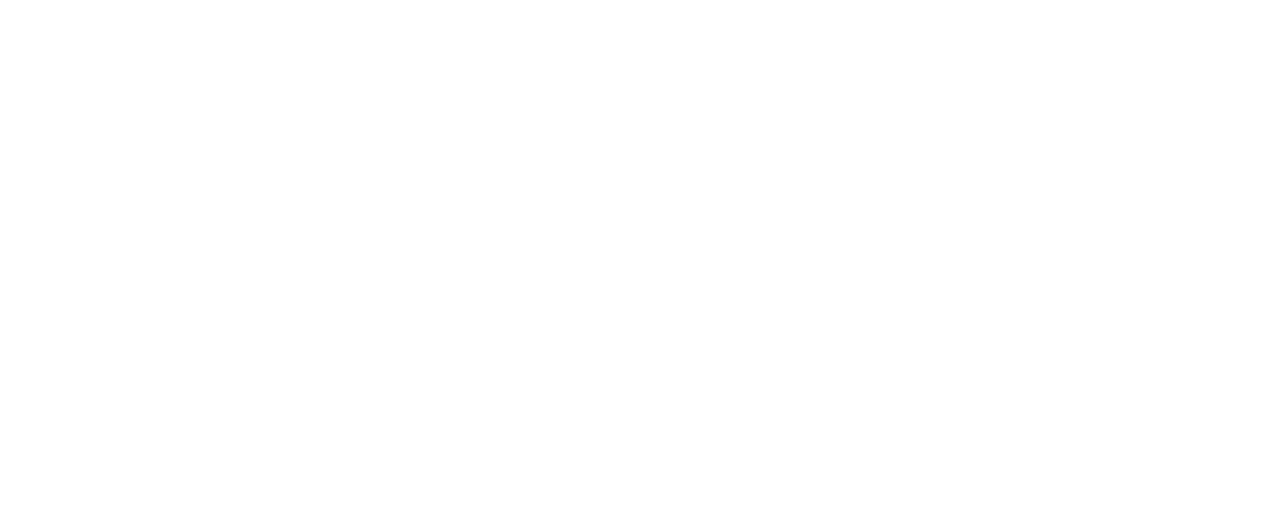
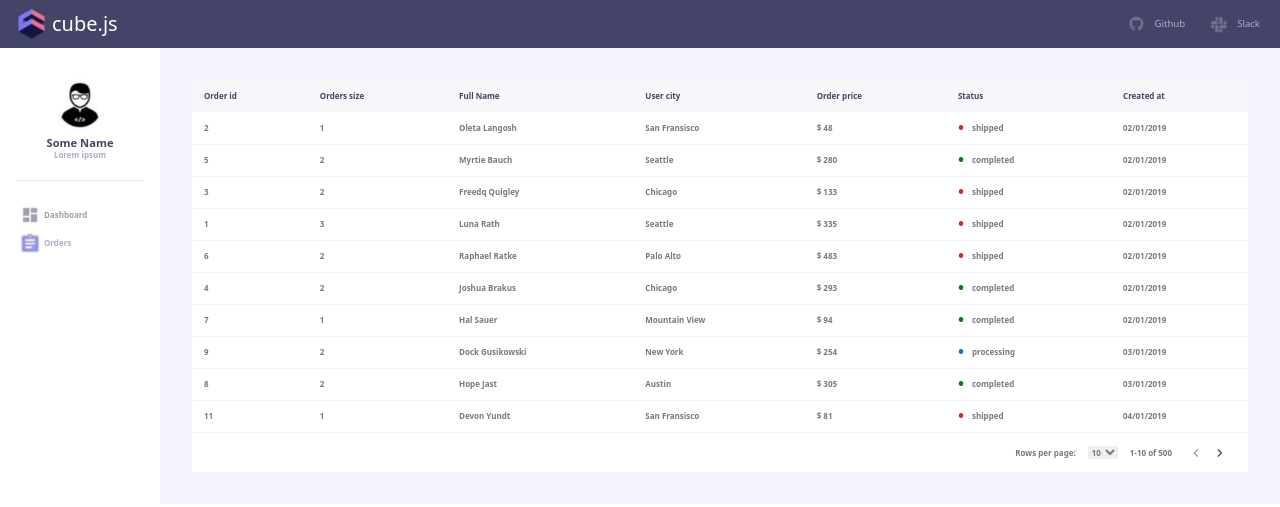
Before and after one commit to halcyon1128/cmsit-exercises, a plain HTML site: page html_exercise4.html in a window 1280 px wide. Drawn offline with nearby package versions, Linux system fonts and the light colour scheme.

Commit message:
going public

```diff
--- /dev/null
+++ b/awesome.htm
@@ -0,0 +1,82 @@
+<!DOCTYPE html>
+<html>
+
+<head>
+    <title>My Webpage</title>
+    <link href="https://cdn.jsdelivr.net/npm/tailwindcss@2.2.16/dist/tailwind.min.css" rel="stylesheet">
+    <script>
+        tailwind.config = {
+            theme: {
+                fontSize: {
+                    xs: '0.1rem',
+                    sm: '0.4rem',
+                    medium: '0.8rem',
+                    base: '0.5rem',
+                    lg: '1rem',
+                    xl: '1.25rem',
+                    '2xl': '1.563rem',
+                    '3xl': '1.953rem',
+                    '4xl': '2.441rem',
+                    '5xl': '3.052rem',
+                },
+            }
+        }
+    </script>
+</head>
+
+
+
+<body>
+    <header class="h-96 text-white bg-gray-800 px-32 pt-0 text-center flex flex-col items-top justify-center">
+        <nav class="mt-1 flex justify-between bg-gray-800 text-white text-medium">
+            <h5 class="m-0 p-0 font-bold">Header Logo</h5>
+            <div class="m-0 p-0 flex items-center text-xs font-light gap-5 text-gray-400">
+                <p>header link one</p>
+                <p>header link two</p>
+                <p>header link three</p>
+            </div>
+        </nav>
+        <div class="relative flex justify-center items-center h-30 w-full py-20 gap-5">
+            <div class="text-left text-wrap w-1/2">
+                <h1 class="text-2xl font-bold leading-none line-clamp-2">This website is awesome</h1>
+                <p class="text-xs text-grey-800 leading-tight my-2 line-clamp-3">This website has some subtext that goes
+                    here under
+                    the
+                    main title. It's
+                    a smaller font and the color
+                    is
+                    lower
+                    contrast.</p>
+                <button
+                    class="bg-blue-500 hover:bg-blue-700 text-white font-bold py-2 px-4 rounded-md text-xs p-4 w-24">
+                    Sign up
+                </button>
+            </div>
+            <div class="w-1/2 h-full max-h-42">
+                <img src="https://images.pexels.com/photos/165971/pexels-photo-165971.jpeg?auto=compress&cs=tinysrgb&w=1260&h=750&dpr=2"
+                    class="w-full aspect-[4/1]" alt="Image description">
+            </div>
+        </div>
+    </header>
+
+    <main class="h-2/3 py-8 px-4 bg-grey_awesome border-t border-b border-gray-200">
+        <section class="py-8 px-4 bg-white border-t border-b border-gray-200">
+            <h4 class="text-2xl font-bold mb-4">Section 2</h4>
+            <p>Content for section 2.</p>
+        </section>
+        <section class="py-8 px-4 bg-white border-t border-b border-gray-200">
+            <h4 class="text-2xl font-bold mb-4">Section 3</h4>
+            <p>Content for section 3.</p>
+        </section>
+        <section class="py-8 px-4 bg-white border-t border-b border-gray-200">
+            <h4 class="text-2xl font-bold mb-4">Section 4</h4>
+            <p>Content for section 4.</p>
+        </section>
+    </main>
+
+    <footer class="bg-gray-200 py-8 text-center">
+        <p>&copy; 2022 My Webpage. All rights reserved.</p>
+    </footer>
+</body>
+
+</html>
--- a/html_exercise4.html
+++ b/html_exercise4.html
@@ -0,0 +1,250 @@
+<!DOCTYPE html>
+<html lang="en">
+
+<head>
+    <meta charset="UTF-8">
+    <meta name="viewport" content="width=device-width, initial-scale=1.0">
+    <title>cubejs exercise</title>
+    <script src="https://cdn.tailwindcss.com"></script>
+    <style>
+        @import 'https://cdn.jsdelivr.net/npm/tailwindcss@2.2.19/dist/tailwind.min.css';
+    </style>
+    <script>
+        tailwind.config = {
+            theme: {
+                fontSize: {
+                    xs: '0.5rem',
+                    sm: '0.6rem',
+                    medium: '0.7rem',
+                    base: '0.8rem',
+                    lg: '1rem',
+                    xl: '1.25rem',
+                    '2xl': '1.563rem',
+                    '3xl': '1.953rem',
+                    '4xl': '2.441rem',
+                    '5xl': '3.052rem',
+                },
+                extend: {
+                    colors: {
+                        cubejs_grey: "#444468",
+                        table_bg: "#f3f3fb",
+                        table_headerbg: "#f8f7fc",
+                        table_text2: '#79787d',
+                        nav: '#acadcc',
+                        nav2: '#a09ea9',
+                        shipped: '#d52b29',
+                        completed: '#0a7d0a',
+                        processing: '#1a72c4',
+                    }
+                }
+            }
+        }
+    </script>
+    <link rel="stylesheet"
+        href="https://fonts.googleapis.com/css2?family=Material+Symbols+Outlined:opsz,wght,FILL,GRAD@20..48,100..700,0..1,-50..200" />
+    <style>
+        .material-symbols-outlined {
+            font-variation-settings:
+                'FILL' 0,
+                'wght' 400,
+                'GRAD' 0,
+                'opsz' 24
+        }
+    </style>
+</head>
+
+<body class="flex flex-col items-center justify-center text-base w-full h-auto">
+    <header class="flex p-3 justify-between items-center w-screen h-12 bg-cubejs_grey">
+        <div class="flex items-center">
+            <img src="img src/cubejslogo.png" class="w-8 h-8 mx-1 my-1 items-center object-cover">
+            <h1 class="text-xl text-white">cube.js</h1>
+        </div>
+
+        <div class="flex items-center justify-between text-sm">
+            <div class="flex flex-row px-2 py-0 items-center">
+                <img src="img src/github.png" class="w-5 h-5 mx-2 my-2 items-center object-cover">
+                <h2 class="text-nav">Github</h2>
+            </div>
+            <div class="flex flex-row px-2 py-0 items-center">
+                <img src="img src/slack.png" class="w-5 h-5 mx-2 my-2 items-center object-cover">
+                <h2 class="text-nav">Slack</h2>
+            </div>
+        </div>
+    </header>
+    <main class="flex flex-row justify-between items-start w-screen h-auto ">
+        <aside class="max-w-40 w-full h-full items-center justify-center p-4">
+            <div class="flex flex-col items-center justify-center text-center mb-5">
+                <img src="img src/user.png" class="w-16 h-16 rounded-full mx-1 my-1 items-center object-cover">
+                <h3 class="text-medium mb-0 leading-tight text-cubejs_grey font-semibold">Some Name</h3>
+                <h4 class="text-xs mt-0 leading-tight text-nav font-semibold">Lorem ipsum</h4>
+            </div>
+            <hr>
+            <div class="my-5">
+                <div class="flex flex-row items-center">
+                    <img src="img src/dashboard.png" class="w-5 h-5 mx-1 my-1 items-center object-cover">
+                    <h5 class="text-center text-xs font-semibold text-nav2">Dashboard</h5>
+                </div>
+                <div class="flex flex-row items-center">
+                    <img src="img src/orders.png" class="w-5 h-5 mx-1 my-1 items-center object-cover">
+                    <h5 class="text-center text-xs font-semibold text-nav">Orders</h5>
+                </div>
+            </div>
+        </aside>
+        <section class="flex justify-center items-start bg-table_bg w-full h-full p-8 text-xs">
+            <div class="bg-white w-full h-full">
+                <table class="items-center justify-center w-full h-full p-3">
+                    <thead class="bg-table_headerbg text-cubejs_grey font-semibold h-8 text-left">
+                        <tr>
+                            <th class="px-3">Order id</th>
+                            <th class="px-3">Orders size</th>
+                            <th class="px-3">Full Name</th>
+                            <th class="px-3">User city</th>
+                            <th class="px-3">Order price</th>
+                            <th class="px-3">Status</th>
+                            <th class="px-3">Created at</th>
+                        </tr>
+                    </thead>
+                    <tbody class="divide-y divide-table_bg text-table_text2 font-semibold h-auto">
+                        <tr class="h-8">
+                            <td class="px-3">2</td>
+                            <td class="px-3">1</td>
+                            <td class="px-3">Oleta Langosh</td>
+                            <td class="px-3">San Fransisco</td>
+                            <td class="px-3">$ 48</td>
+                            <td class="px-3 flex items-center gap-2 h-full w-full">
+                                <p class="text-shipped text-lg leading-none mb-0.5">&bull;</p>
+                                <p>shipped</p>
+                            </td>
+                            <td class="px-3">02/01/2019</td>
+                        </tr>
+                        <tr class="h-8">
+                            <td class="px-3">5</td>
+                            <td class="px-3">2</td>
+                            <td class="px-3">Myrtie Bauch</td>
+                            <td class="px-3">Seattle</td>
+                            <td class="px-3">$ 280</td>
+                            <td class="px-3 flex items-center gap-2 h-full w-full">
+                                <p class="text-completed text-lg leading-none mb-0.5">&bull;</p>
+                                <p>completed</p>
+                            </td>
+                            <td class="px-3">02/01/2019</td>
+                        </tr>
+                        <tr class="h-8">
+                            <td class="px-3">3</td>
+                            <td class="px-3">2</td>
+                            <td class="px-3">Freedq Quigley</td>
+                            <td class="px-3">Chicago</td>
+                            <td class="px-3">$ 133</td>
+                            <td class="px-3 flex items-center gap-2 h-full w-full">
+                                <p class="text-shipped text-lg leading-none mb-0.5">&bull;</p>
+                                <p>shipped</p>
+                            </td>
+                            <td class="px-3">02/01/2019</td>
+                        </tr>
+                        <tr class="h-8">
+                            <td class="px-3">1</td>
+                            <td class="px-3">3</td>
+                            <td class="px-3">Luna Rath</td>
+                            <td class="px-3">Seattle</td>
+                            <td class="px-3">$ 335</td>
+                            <td class="px-3 flex items-center gap-2 h-full w-full">
+                                <p class="text-shipped text-lg leading-none mb-0.5">&bull;</p>
+                                <p>shipped</p>
+                            </td>
+                            <td class="px-3">02/01/2019</td>
+                        </tr>
+                        <tr class="h-8">
+                            <td class="px-3">6</td>
+                            <td class="px-3">2</td>
+                            <td class="px-3">Raphael Ratke</td>
+                            <td class="px-3">Palo Alto</td>
+                            <td class="px-3">$ 483</td>
+                            <td class="px-3 flex items-center gap-2 h-full w-full">
+                                <p class="text-shipped text-lg leading-none mb-0.5">&bull;</p>
+                                <p>shipped</p>
+                            </td>
+                            <td class="px-3">02/01/2019</td>
+                        </tr>
+                        <tr class="h-8">
+                            <td class="px-3">4</td>
+                            <td class="px-3">2</td>
+                            <td class="px-3">Joshua Brakus</td>
+                            <td class="px-3">Chicago</td>
+                            <td class="px-3">$ 293</td>
+                            <td class="px-3 flex items-center gap-2 h-full w-full">
+                                <p class="text-completed text-lg leading-none mb-0.5">&bull;</p>
+                                <p>completed</p>
+                            </td>
+                            <td class="px-3">02/01/2019</td>
+                        </tr>
+                        <tr class="h-8">
+                            <td class="px-3">7</td>
+                            <td class="px-3">1</td>
+                            <td class="px-3">Hal Sauer</td>
+                            <td class="px-3">Mountain View</td>
+                            <td class="px-3">$ 94</td>
+                            <td class="px-3 flex items-center gap-2 h-full w-full">
+                                <p class="text-completed text-lg leading-none mb-0.5">&bull;</p>
+                                <p>completed</p>
+                            </td>
+                            <td class="px-3">02/01/2019</td>
+                        </tr>
+                        <tr class="h-8">
+                            <td class="px-3">9</td>
+                            <td class="px-3">2</td>
+                            <td class="px-3">Dock Gusikowski</td>
+                            <td class="px-3">New York</td>
+                            <td class="px-3">$ 254</td>
+                            <td class="px-3 flex items-center gap-2 h-full w-full">
+                                <p class="text-processing text-lg leading-none mb-0.5">&bull;</p>
+                                <p>processing</p>
+                            </td>
+                            <td class="px-3">03/01/2019</td>
+                        </tr>
+                        <tr class="h-8">
+                            <td class="px-3">8</td>
+                            <td class="px-3">2</td>
+                            <td class="px-3">Hope Jast</td>
+                            <td class="px-3">Austin</td>
+                            <td class="px-3">$ 305</td>
+                            <td class="px-3 flex items-center gap-2 h-full w-full">
+                                <p class="text-completed text-lg leading-none mb-0.5">&bull;</p>
+                                <p>completed</p>
+                            </td>
+                            <td class="px-3">03/01/2019</td>
+                        </tr>
+                        <tr class="h-8">
+                            <td class="px-3">11</td>
+                            <td class="px-3">1</td>
+                            <td class="px-3">Devon Yundt</td>
+                            <td class="px-3">San Fransisco</td>
+                            <td class="px-3">$ 81</td>
+                            <td class="px-3 flex items-center gap-2 h-full w-full">
+                                <p class="text-shipped text-lg leading-none mb-0.5">&bull;</p>
+                                <p>shipped</p>
+                            </td>
+                            <td class="px-3">04/01/2019</td>
+                        </tr>
+                    </tbody>
+                </table>
+                <div
+                    class="flex flex-row items-center justify-end bg-white border-t border-table_bg text-table_text2 font-semibold h-10 w-full text-nav2 px-4">
+                    <p class="mx-3">Rows per page:</p>
+                    <select>
+                        <option>10</option>
+                    </select>
+                    <p class="mx-3">1-10 of 500</p>
+                    <span class="material-symbols-outlined mx-1 text-lg text-nav2">
+                        chevron_left
+                    </span>
+                    <span class="material-symbols-outlined mx-1 text-lg text-cubejs_grey">
+                        chevron_right
+                    </span>
+                </div>
+            </div>
+        </section>
+    </main>
+
+</body>
+
+</html>
```
Also changed, not shown: index.htm (deleted, +0 -10 lines), practice.htm (+96 -0 lines), img src/cubejslogo.png (added), img src/dashboard.png (added), img src/github.png (added), img src/orders.png (added), img src/slack.png (added), img src/user.png (added), 1 other file.
